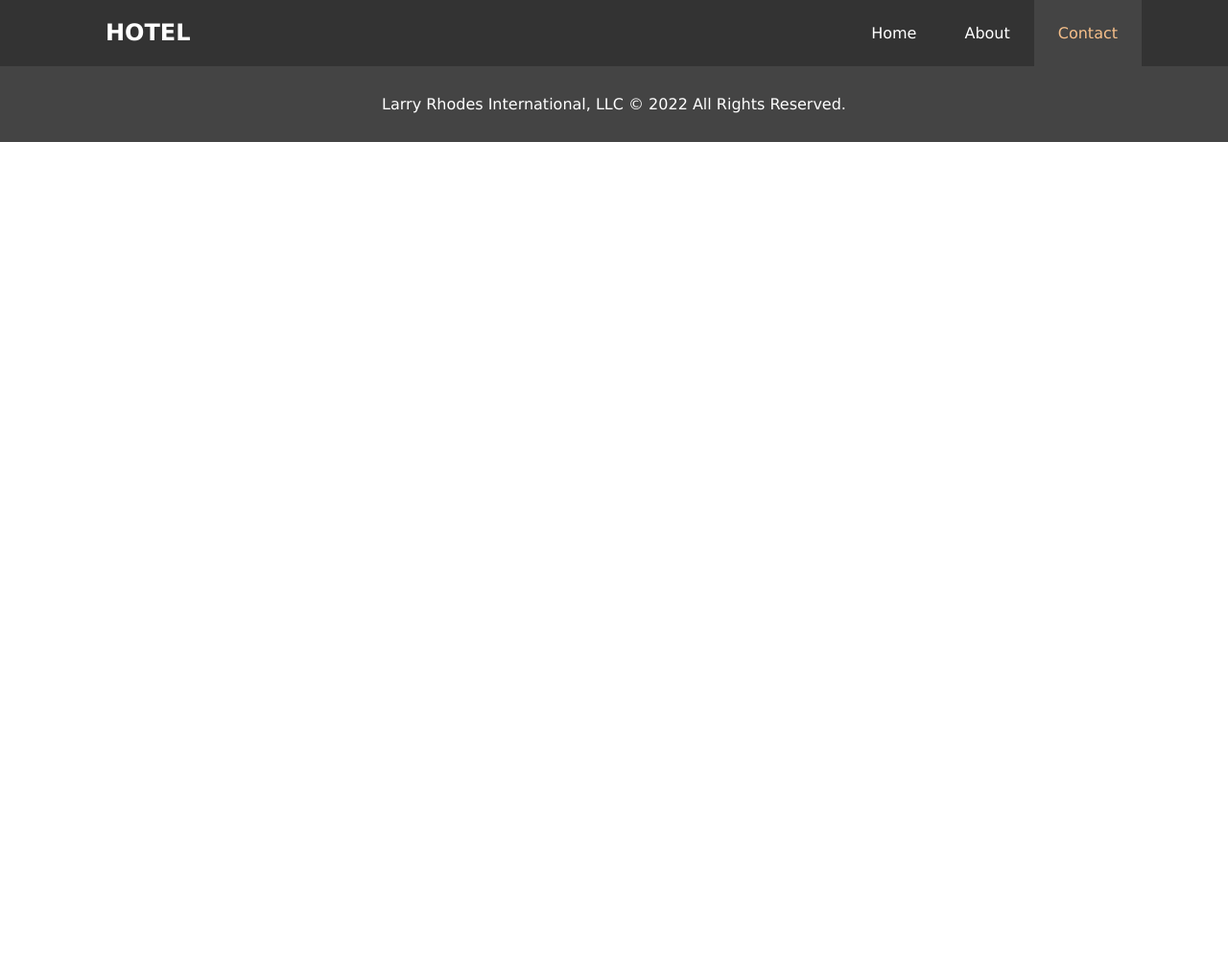
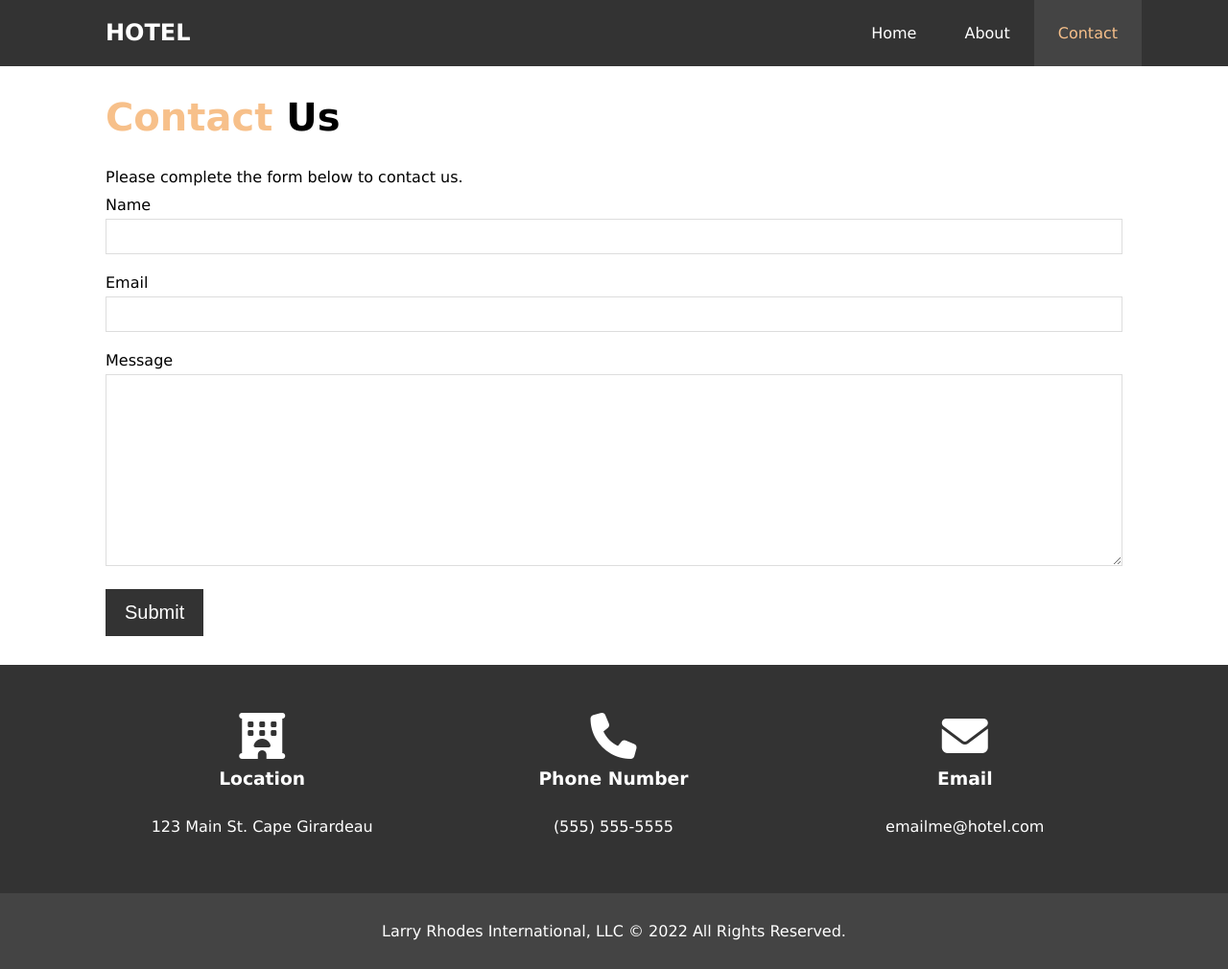
Before and after one commit to webdevotter/hotel_website, a plain HTML site: page hotel_website/contact.html in a window 1280 px wide. Shown: the whole page at 96% size. Before the commit the page ends 800 px from the top, so only its background shows below. Drawn offline with Linux system fonts and the light colour scheme.

Commit message:
Contact Page

```diff
--- a/hotel_website/contact.html
+++ b/hotel_website/contact.html
@@ -23,6 +23,47 @@
       </div>
     </nav>
  </header>
+ <section id="contact-form" class="py-3">
+  <div class="container">
+    <h1 class="lg-heading"><span class="text-primary">Contact</span> Us</h1>
+    <p>Please complete the form below to contact us.</p>
+    <form action="process.php" >
+      <div class="form-group">
+        <label for="name">Name</label>
+        <input type="text" name="name" id="name">
+      </div>
+      <div class="form-group">
+        <label for="name">Email</label>
+        <input type="email" name="email" id="email">
+      </div>
+      <div class="form-group">
+        <label for="name">Message</label>
+        <textarea name="message" id="message"></textarea>
+      </div>
+      <button type="submit" class="btn">Submit</button>
+    </form>
+  </div>
+ </section>
+
+ <section id="contact-info" class="bg-dark">
+  <div class="container">
+    <div class="box">
+      <i class="fa-solid fa-hotel fa-3x"></i>
+      <h3>Location</h3>
+      <p>123 Main St. Cape Girardeau</p>
+    </div>
+    <div class="box">
+      <i class="fa-solid fa-phone fa-3x"></i>
+      <h3>Phone Number</h3>
+      <p>(555) 555-5555</p>
+    </div>
+    <div class="box">
+      <i class="fa-solid fa-envelope fa-3x"></i>
+      <h3>Email</h3>
+      <p>emailme@hotel.com</p>
+    </div>
+  </div>
+ </section>
 
   <footer id="main-footer">
     <p>Larry Rhodes International, LLC &copy; <script>document.write(new Date().getFullYear())</script> All Rights Reserved.</p>
--- a/hotel_website/css/style.css
+++ b/hotel_website/css/style.css
@@ -250,7 +250,31 @@ p {
 
 }
 
+/* Contact Form */
 
+#contact-form .container {
+  padding: 0 20px;
+}
+
+#contact-form .form-group {
+  margin-bottom: 20px;
+}
+
+#contact-form label {
+  display: block;
+  margin-bottom: 5px;
+}
+
+#contact-form input,
+#contact-form textarea {
+  width: 100%;
+  padding: 10px;
+  border: 1px #ddd solid;
+}
+
+#contact-form textarea {
+  height: 200px;
+}
 
 
 
```
